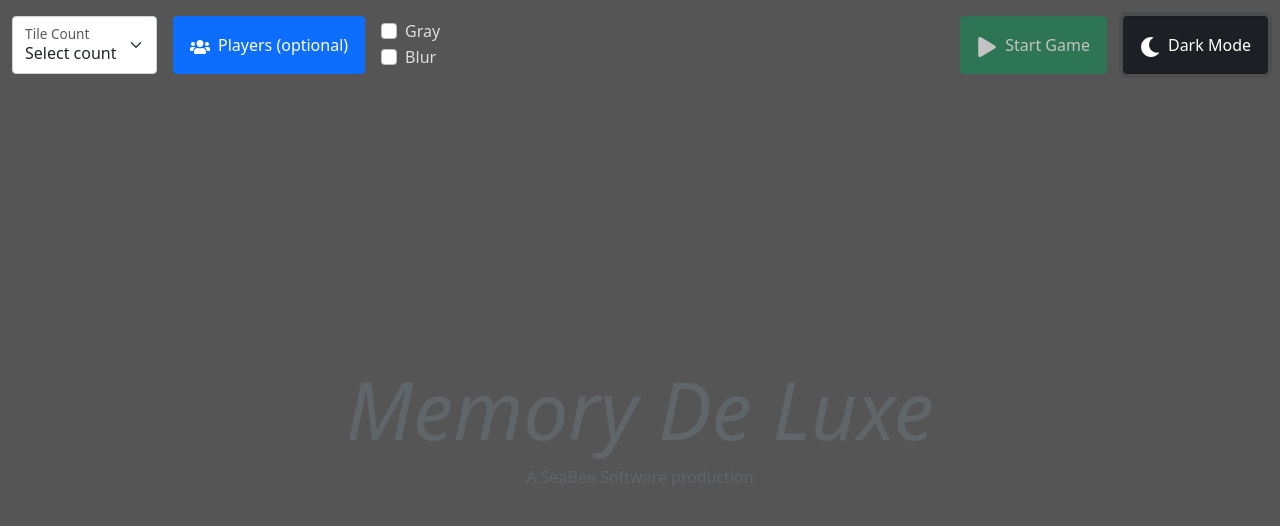
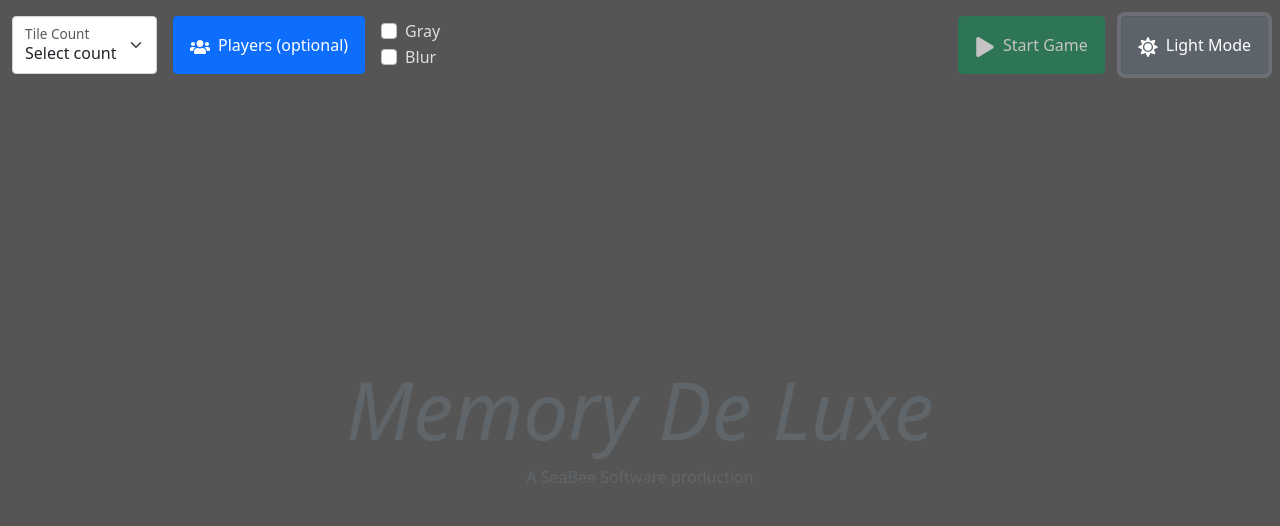
Before and after one commit to isherwood/Memory-DeLuxe, a React (Create React App) app: page / in a window 1280 px wide. Both pictures are taken after a click on the button "Dark Mode". Shown: the top 526 px of the page. Built offline with nearby package versions, Linux system fonts and the light colour scheme.

Commit message:
Dark mode button style toggle

```diff
--- a/src/components/GameConfig/GameConfig.jsx
+++ b/src/components/GameConfig/GameConfig.jsx
@@ -1,7 +1,7 @@
 import React, {useEffect, useRef, useState} from "react";
 import {Button, Col, Form, Row} from 'react-bootstrap';
 import ButtonWithConfirm from "../ButtonWithConfirm/ButtonWithConfirm";
-import {FaMoon, FaPlay, FaStop, FaUserMinus, FaUserPlus, FaUsers} from "react-icons/fa";
+import {FaMoon, FaPlay, FaStop, FaSun, FaUserMinus, FaUserPlus, FaUsers} from "react-icons/fa";
 import {IoMdColorPalette} from "react-icons/io";
 import {MdBlurOn} from "react-icons/md";
 
@@ -142,7 +142,8 @@ const GameConfig = props => {
                             <ButtonWithConfirm variant="danger"
                                                value={<>
                                                    <FaStop className='lead'/>
-                                                   <span className='d-none d-md-inline ms-1 ms-sm-2 ms-md-3'>End Game</span>
+                                                   <span
+                                                       className='d-none d-md-inline ms-1 ms-sm-2 ms-md-3'>End Game</span>
                                                </>}
                                                classes={'btn-xl' + (!props.gameLocked ? ' d-none' : '')}
                                                modalBody={<>Are you sure you want to end the game?</>}
@@ -150,10 +151,20 @@ const GameConfig = props => {
                         </>
                     }
 
-                    <button className='btn btn-dark btn-xl ms-1 ms-sm-2 ms-md-3'
+                    <button className={'btn btn-xl ms-1 ms-sm-2 ms-md-3' + (!props.darkMode ? ' btn-dark' : ' btn-secondary')}
                             onClick={props.onDarkModeButtonClick}>
-                        <FaMoon className='lead'/>
-                        <span className='d-none d-md-inline ms-2'>Dark Mode</span>
+                        {props.darkMode &&
+                            <>
+                                <FaSun className='lead'/>
+                                <span className='d-none d-md-inline ms-2'>Light Mode</span>
+                            </>
+                        }
+                        {!props.darkMode &&
+                            <>
+                                <FaMoon className='lead'/>
+                                <span className='d-none d-md-inline ms-2'>Dark Mode</span>
+                            </>
+                        }
                     </button>
                 </div>
             </div>
```
